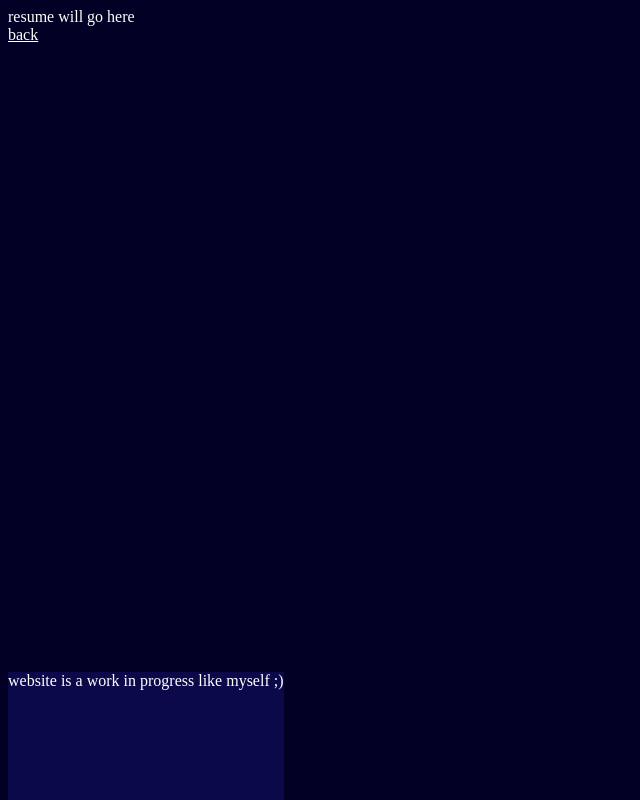
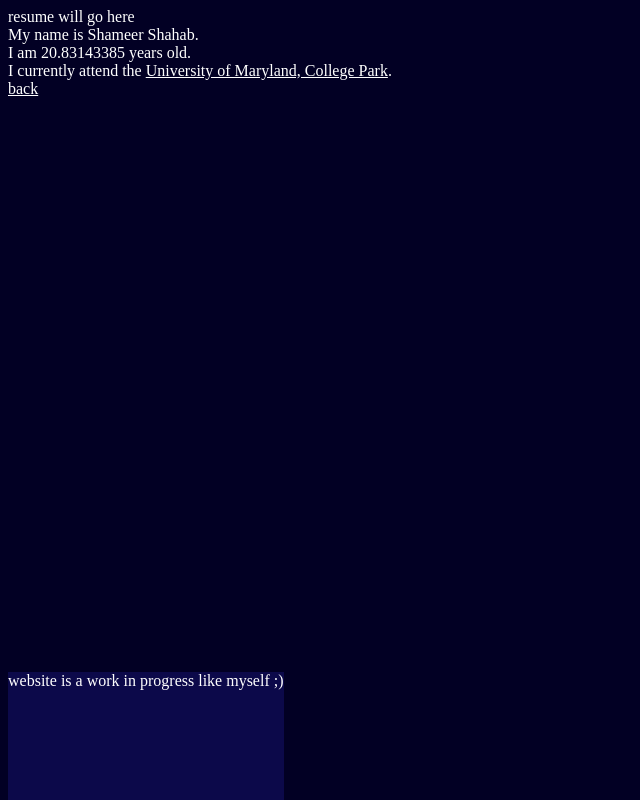
Before and after one commit to shameer99/shameer99.github.io, a plain HTML site: page resume.html in a window 1280 px wide. Shown: the whole page, without its empty margins (0-640 px from the left). Drawn offline with Linux system fonts and the light colour scheme.

Commit message:
resume shows date

```diff
--- a/resume.html
+++ b/resume.html
@@ -4,11 +4,21 @@
   <title>Shameer Shahab Resume</title>
   <link rel="stylesheet" type="text/css" href="style.css">
   <link rel="stylesheet" type="text/css" href="resume_style.css">
+  <script src="resume_script.js"></script>
 </head>
 
-<body>
-  <div id="placeholder">
+<body onload="update()">
+  <div class="bullet" id="placeholder">
     resume will go here
+  </div>
+  <div class="bullet" id="name">
+    My name is Shameer Shahab.
+  </div>
+  <div class="bullet" id="age">
+    I am 20 years old.
+  </div>
+  <div class="bullet" id="school">
+    I currently attend the <a href="https://umd.edu">University of Maryland, College Park</a>.
   </div>
   <a href="index.html">
     back
--- /dev/null
+++ b/resume_script.js
@@ -0,0 +1,19 @@
+var x = 0;
+var t = setInterval(update, 50);
+var age_element = document.getElementById("age");
+function update() {
+  var now = Date.now();
+  // I was born July 12, 1999 at 11:55 PM in Pakistan (UTC + 5)
+  // take epoch from EDT 1:55 PM: 931802100
+  var d = new Date(2018, 11, 24, 10, 33, 30, 0);
+  var born = new Date(931802100000);
+  console.log("now " + now);
+  console.log("born " + born);
+  var age = (now-born) / 31556952000;
+  age = age.toFixed(8);
+  console.log("age " + age);
+  var age_element = document.getElementById("age");
+  console.log(age_element.innerText)
+  age_element.innerHTML = `I am ${age} years old.`;
+
+}
--- a/resume_style.css
+++ b/resume_style.css
@@ -1,3 +1,7 @@
 #placeholder{
   color:white
 }
+
+.bullet {
+  color:white;
+}
```
Also changed, not shown: index.html (+2 -1 lines), script.js (added, +10 -0 lines).
